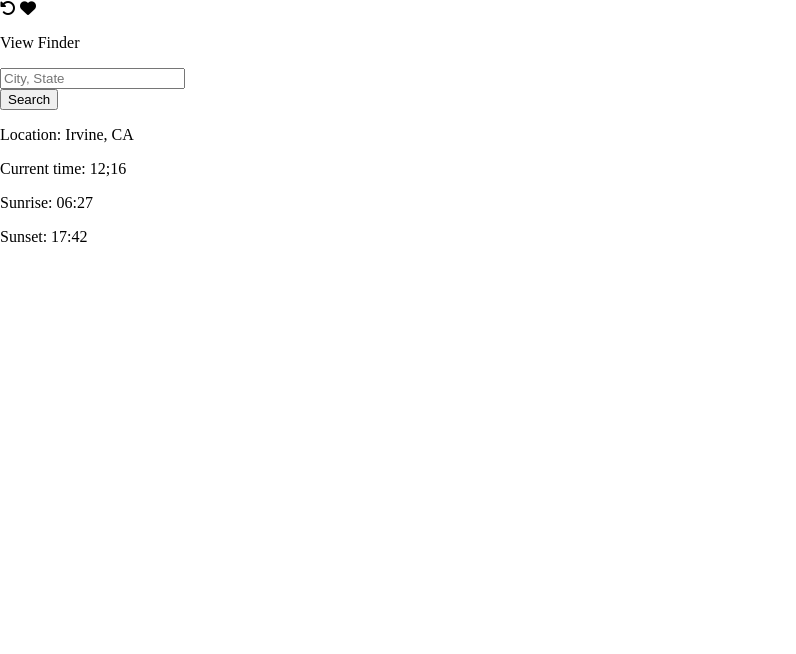
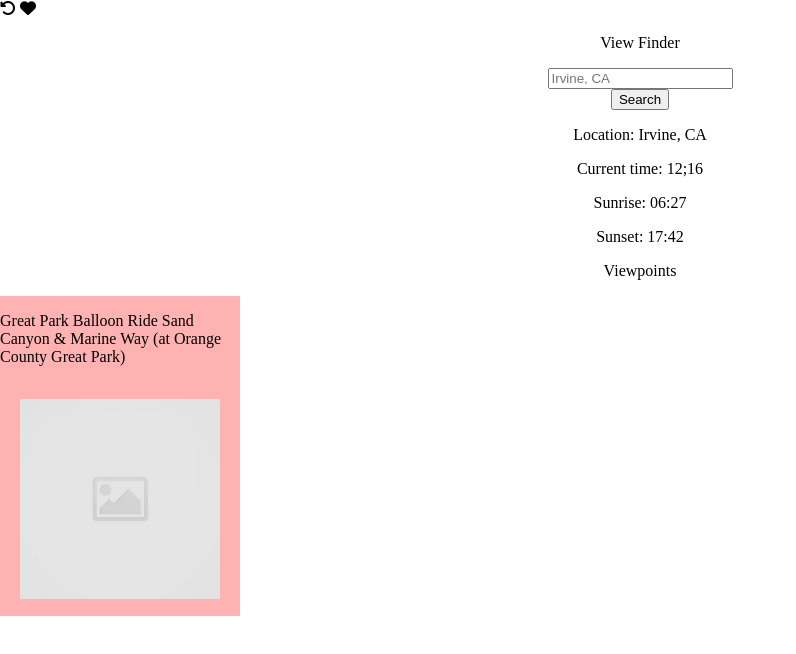
Before and after one commit to JanelleGatmaitan/view-finder, a website: page index.html in a window 1280 px wide. Shown: the whole page, without its empty margins (0-796 px from the left). Drawn offline with Linux system fonts and the light colour scheme.

Commit message:
css layout #1

```diff
--- a/css/layout.css
+++ b/css/layout.css
@@ -1,12 +1,19 @@
-main {
-}
-/*
-.search-bar {
+.row {
   display: flex;
+  flex-wrap: wrap;
   justify-content: center;
 }
 
 .search-button {
-  text-align: right;
-  margin-top: 10px;
-} */
+  position: relative;
+}
+
+img {
+  width:  200px;
+  height: 200px;
+  background-size: cover;
+}
+
+.venue-info {
+  text-align: left;
+}
--- a/css/styles.css
+++ b/css/styles.css
@@ -0,0 +1,5 @@
+.result {
+  background-color:rgba(255, 0, 0, 0.3);
+  width: 15rem;
+  height: 20rem;
+}
--- a/index.html
+++ b/index.html
@@ -11,24 +11,33 @@
 </head>
 <body>
   <header class="navbar">
-    <i class="fas fa-undo-alt backNav"></i>
-    <i class="fas fa-heart likeNav"></i>
+    <i class="fas fa-undo-alt nav-icon"></i>
+    <i class="fas fa-heart nav-icon"></i>
   </header>
 
   <main>
-    <div class="search-bar">
-        <p class="text-large">View Finder</p>
-        <input type="text" placeholder="City, State">
-        <div class="search-button">
-          <button>Search</button>
-        </div>
+    <div class="row">
+      <p class="text-large">View Finder</p>
+    </div>
+    <div class="row">
+      <input type="text" placeholder="Irvine, CA">
+    </div>
+    <div class="row">
+      <button class="search-button">Search</button>
+    </div>
+
+      <div class="astronomy-data">
+        <p class="row text-large">Location: Irvine, CA</p>
+        <p class="row text-large">Current time: 12;16</p>
+        <p class="row text-large">Sunrise: 06:27</p>
+        <p class="row text-large">Sunset: 17:42</p>
       </div>
 
-      <div class="astronomy-data">
-        <p class="text-large">Location: Irvine, CA</p>
-        <p class="text-large">Current time: 12;16</p>
-        <p class="text-large">Sunrise: 06:27</p>
-        <p class="text-large">Sunset: 17:42</p>
+      <p class="row text-large">Viewpoints</p>
+      <div class="row result">
+        <p class="venue-info">Great Park Balloon Ride
+          Sand Canyon &amp; Marine Way (at Orange County Great Park)</p>
+          <img src="placeholder-image-square.jpg">
       </div>
   </main>
 
```
Also changed, not shown: placeholder-image-square.jpg (added).
